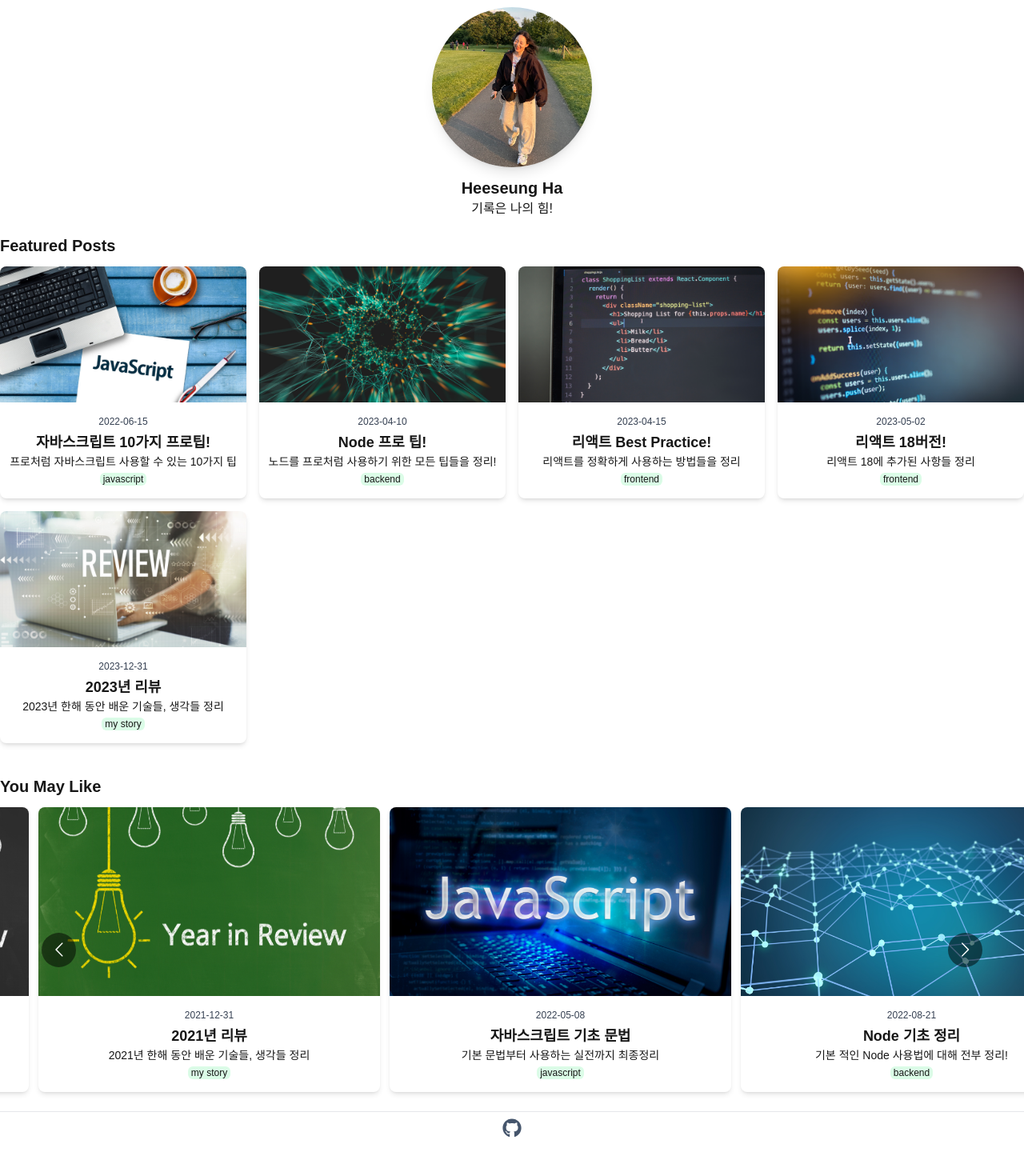
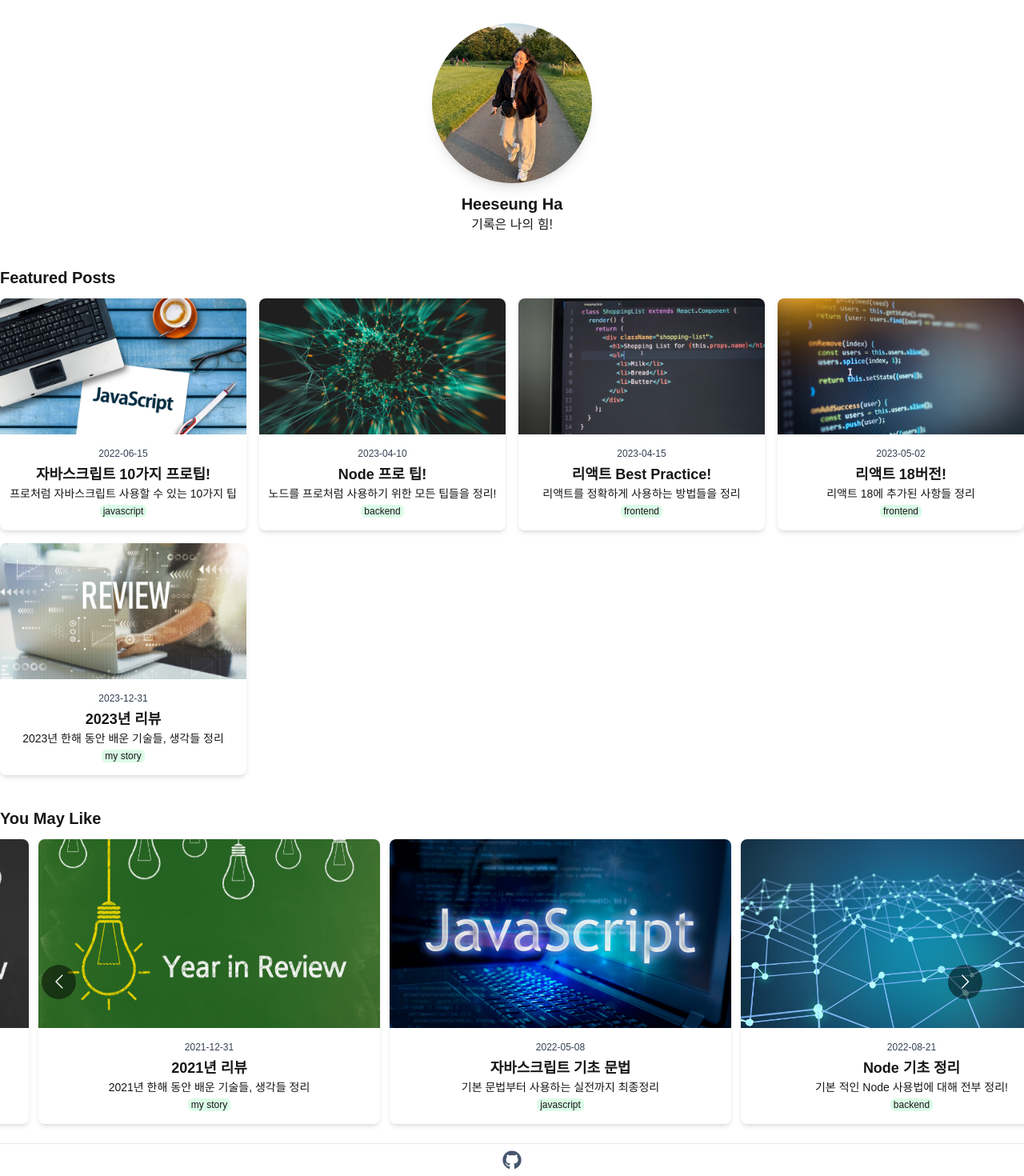
Before and after one commit to hheeseung/hlog, a Next.js app: page / in a window 1280 px wide. Shown: the part 59-1529 px from the top of the page at 80% size. Before the commit the page ends 1489 px from the top, so only its background shows below. Built offline with nearby package versions, Linux system fonts and the light colour scheme.

Commit message:
design: 하단 github 링크 영역 변경

```diff
--- a/src/components/Footer.tsx
+++ b/src/components/Footer.tsx
@@ -4,9 +4,9 @@
 
 export default function Footer() {
   return (
-    <footer className='py-2 border-t border-gray-200'>
+    <footer className='flex justify-center items-center py-2 border-t border-gray-200'>
       <Link target='blank' href='https://github.com/hheeseung'>
-        <FaGithub className='mx-auto text-2xl text-slate-600' />
+        <FaGithub className='text-2xl text-slate-600' />
       </Link>
     </footer>
   );
--- a/src/components/Hero.tsx
+++ b/src/components/Hero.tsx
@@ -3,7 +3,7 @@
 
 export default function Hero() {
   return (
-    <section className='text-center my-5'>
+    <section className='text-center my-10'>
       <Image
         src={Avatar}
         alt='avatar'
```
